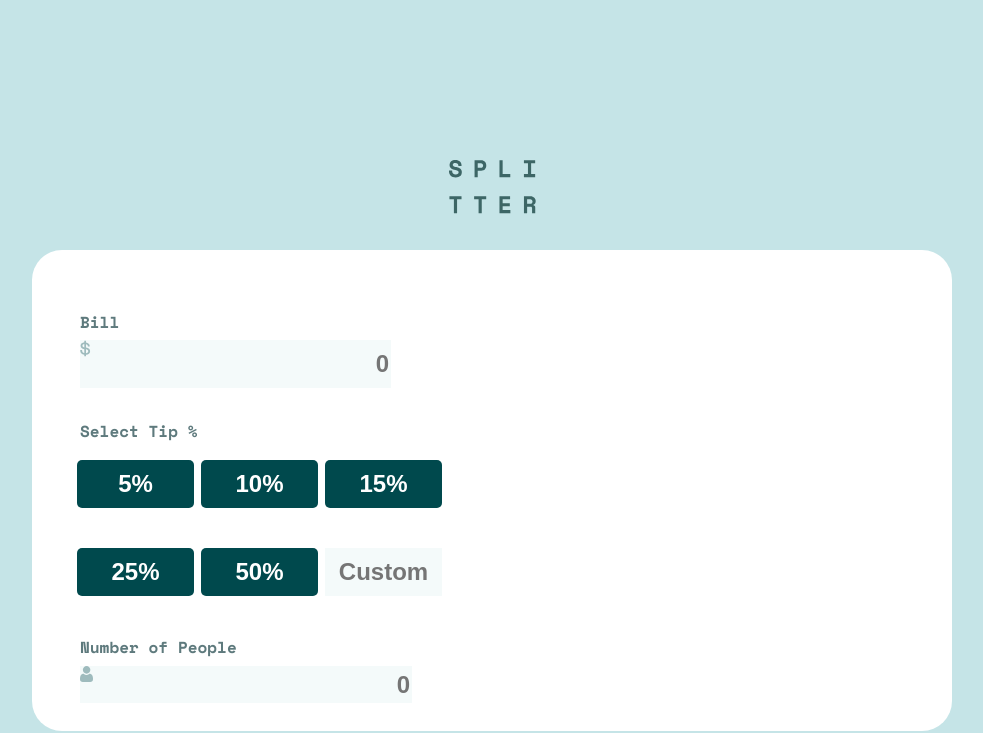
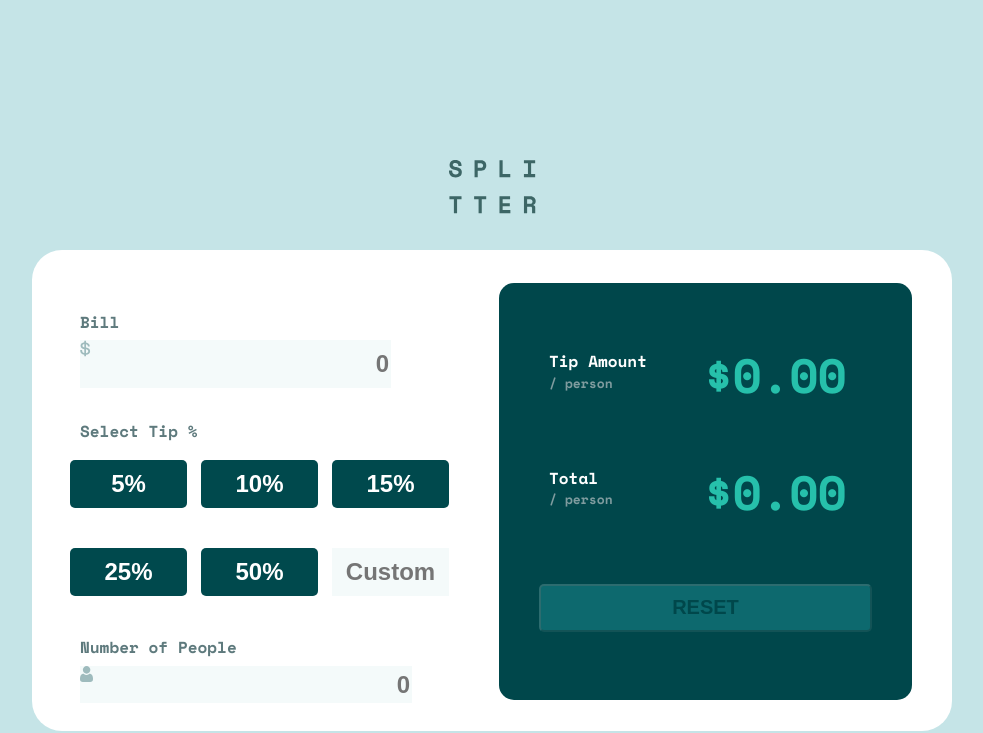
Before and after one commit to Jacoberson/tip-calculator, a React (Create React App) app: page / in a window 1536 px wide. Shown: the top 733 px of the page, without its empty margins (276-1259 px from the left). Built offline with nearby package versions, Linux system fonts and the light colour scheme.

Commit message:
fix: desktop css

```diff
--- a/src/App.js
+++ b/src/App.js
@@ -6,9 +6,7 @@ function App() {
   return (
     <div className="App">
       <Header />
-      <div className="content-container">
-        <TipForm />
-      </div>
+      <TipForm />
     </div>
   );
 }
--- a/src/components/TipForm.js
+++ b/src/components/TipForm.js
@@ -17,12 +17,13 @@ const TipForm = () => {
   }, [bill, percentage, people]);
 
   const resetAmounts = () => {
-    setBill(0);
-    setPeople(0);
-    setPercentage(0);
+    setBill("");
+    setPeople("");
+    setPercentage("");
   };
 
   return (
+    <div className="content-container">
       <form className="bill-portion">
         <h3 className="bill">Bill</h3>
         <input
@@ -59,6 +60,7 @@ const TipForm = () => {
             onChange={({ target }) => setPeople(Number(target.value))}
           />
         </div>
+      </form>
       <div className="amounts-container">
         <div className="tip-amount-container">
           <span className="total-per-person">
@@ -78,11 +80,16 @@ const TipForm = () => {
             ${bill && percentage && people ? total : "0.00"}
           </p>
         </div>
-        <button id="reset-btn" type="reset" onClick={() => resetAmounts()}>
+        <button
+          id="reset-btn"
+          type="reset"
+          disabled={!bill || !percentage || !people}
+          className={(!bill || !percentage || !people) && "disabled"}
+          onClick={() => resetAmounts()}>
           Reset
         </button>
       </div>
-    </form>
+    </div>
   );
 };
 
--- a/src/index.css
+++ b/src/index.css
@@ -81,14 +81,14 @@ input {
 
   .content-container {
     position: relative;
-
     top: 40px;
     background-color: hsl(0, 0%, 100%);
-
     width: 100%;
     height: 83vh;
-
     border-radius: 30px 30px 0px 0px;
+    display: flex;
+    flex-direction: column;
+    align-items: center;
   }
 
   .bill-portion {
@@ -133,10 +133,9 @@ input {
 
   .tip-button-container {
     position: relative;
-    right: 25px;
     display: flex;
     flex-flow: row wrap;
-    justify-content: space-evenly;
+    justify-content: space-between;
     width: 311px;
     height: 176px;
   }
@@ -186,9 +185,13 @@ input {
     background-image: url(./images/icon-person.svg);
   }
 
+  #people-input:invalid {
+    border: 2px solid #e17052;
+  }
+
   .amounts-container {
     position: relative;
-    top: 32px;
+    top: 64px;
     background-color: #00474b;
     width: 327px;
     height: 257px;
@@ -251,6 +254,16 @@ input {
     text-align: center;
     text-transform: uppercase;
   }
+
+  #reset-btn:hover {
+    background: hsl(173, 61%, 77%);
+    cursor: pointer;
+  }
+
+  #reset-btn.disabled {
+    background: hsl(183, 79%, 24%);
+    color: #00474b;
+  }
 }
 
 @media (min-width: 1440px) {
@@ -258,6 +271,8 @@ input {
     width: 920px;
     height: 481px;
     border-radius: 30px;
+    flex-direction: row;
+    justify-content: flex-end;
   }
 
   .bill-portion {
@@ -275,4 +290,26 @@ input {
   .people-container {
     margin-top: 0;
   }
+
+  .amounts-container {
+    margin-bottom: 125px;
+    margin-right: 40px;
+    width: 413px;
+    height: 417px;
+  }
+
+  .amount {
+    font-size: 48px;
+    line-height: 71.09px;
+    letter-spacing: -1px;
+    position: relative;
+    left: 40px;
+    top: 0px;
+  }
+
+  #reset-btn {
+    position: relative;
+    left: 40px;
+    width: 333px;
+  }
 }
```
Lines whose indentation alone changed are shown as unchanged.
